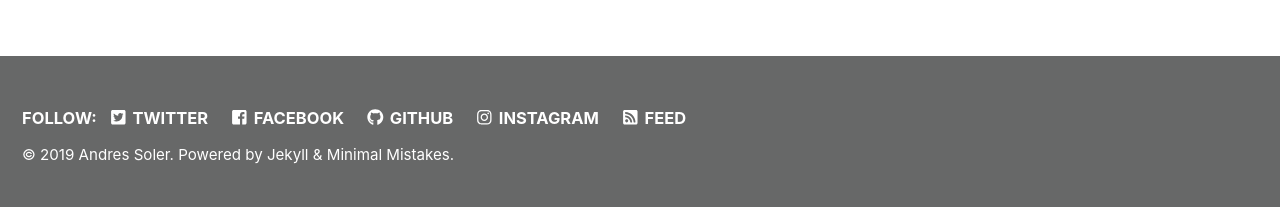
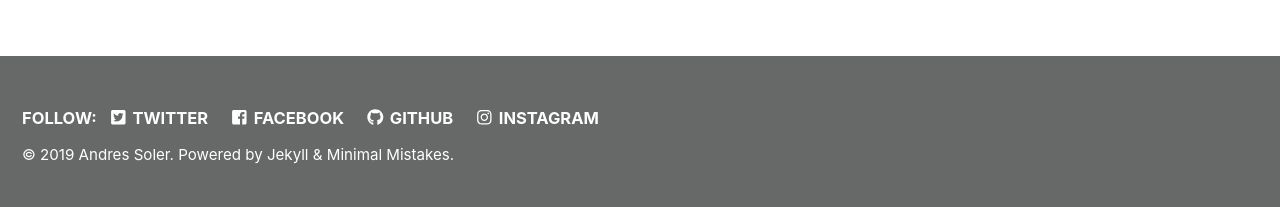
Before and after one commit to andresolerc/soulheartgrit, a Jekyll site: the page built from index.md, in a window 1280 px wide. Shown: the part 1433-1640 px from the top of the page. Built offline with Jekyll 4.4.1, drawn with Linux system fonts in a browser that asks for light colours; cached includes are drawn as plain includes; nearby versions of some CDN libraries; the list of posts is cut into pages by our own code.

Commit message:
Remove feed.xml

```diff
--- a/_includes/footer.html
+++ b/_includes/footer.html
@@ -12,7 +12,7 @@
       {% endfor %}
     {% endif %}
 
-    <li><a href="{% if site.atom_feed.path %}{{ site.atom_feed.path }}{% else %}{{ '/feed.xml' | relative_url }}{% endif %}"><i class="fas fa-fw fa-rss-square" aria-hidden="true"></i> {{ site.data.ui-text[site.locale].feed_label | default: "Feed" }}</a></li>
+    <!--     <li><a href="{% if site.atom_feed.path %}{{ site.atom_feed.path }}{% else %}{{ '/feed.xml' | relative_url }}{% endif %}"><i class="fas fa-fw fa-rss-square" aria-hidden="true"></i> {{ site.data.ui-text[site.locale].feed_label | default: "Feed" }}</a></li> // I don't want to have this feed.xml at this stage  -->
   </ul>
 </div>
 
```
